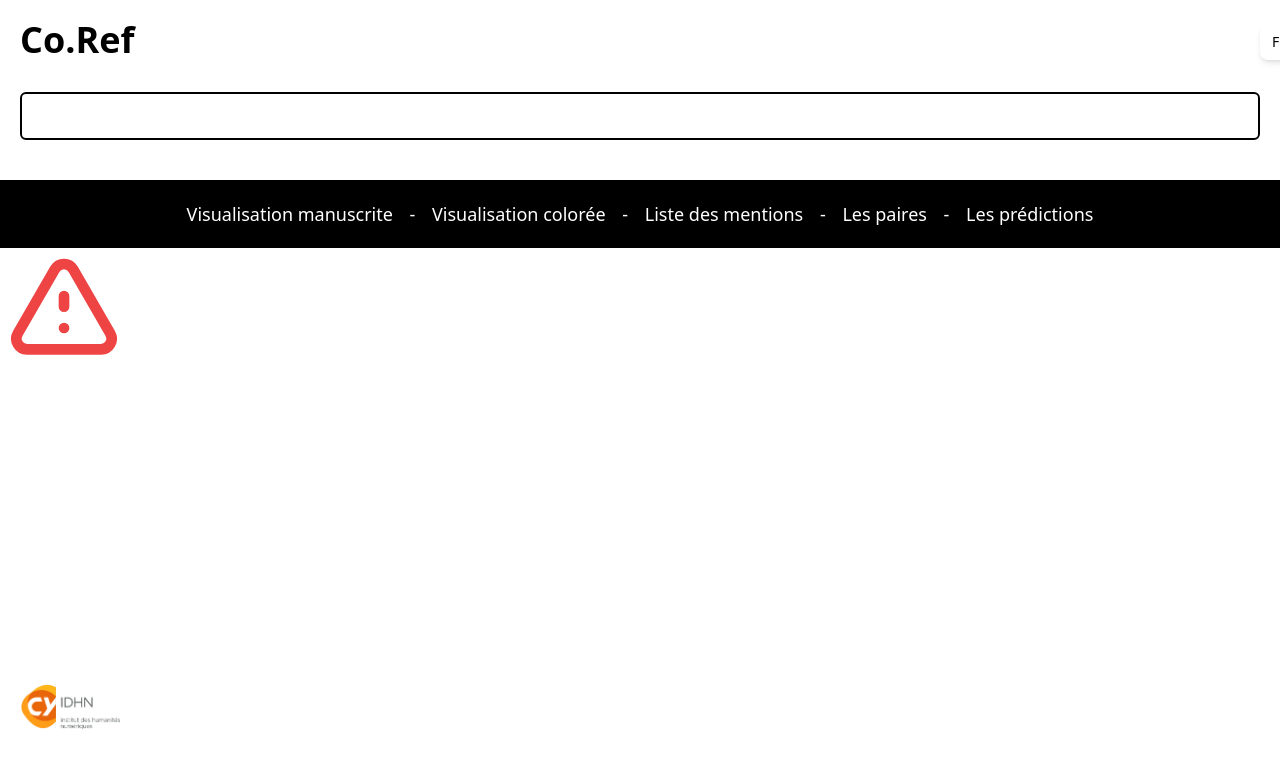
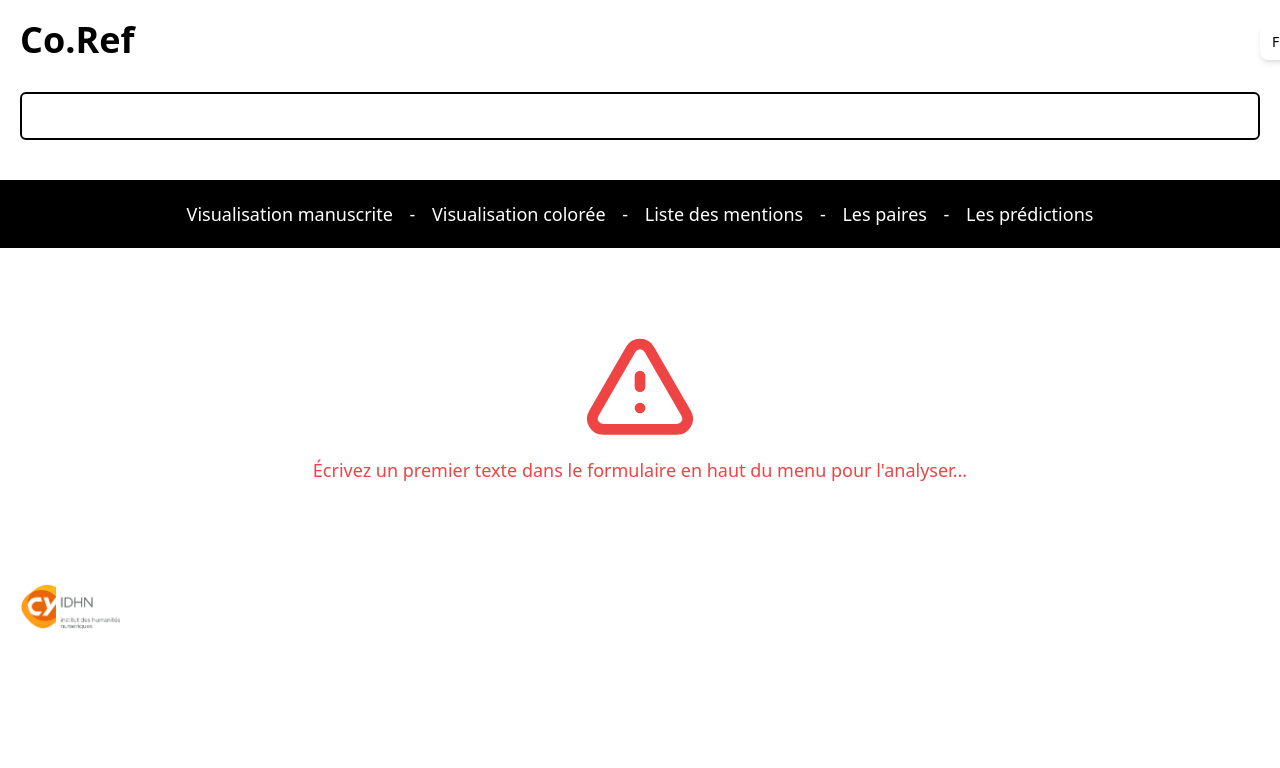
Before and after one commit to cyidhn/coref, a Vue app in the folder v2/: page / in a window 1280 px wide. Shown: the top 768 px of the page. Built offline with nearby package versions, Linux system fonts and the light colour scheme.

Commit message:
Change interface

```diff
--- a/v2/src/App.vue
+++ b/v2/src/App.vue
@@ -2,9 +2,6 @@
   <div>
     <Navbar />
     <Analytics />
-    <br/><br/><br/><br/>
-    <br/><br/><br/><br/>
-    <br/><br/><br/><br/>
     <Footer />
   </div>
 </template>
--- a/v2/src/components/Analytics.vue
+++ b/v2/src/components/Analytics.vue
@@ -1,5 +1,5 @@
 <template>
-    <div>
+    <div class="my-10 mx-5">
         <div>
             <Nothing />
         </div>
--- a/v2/src/components/Nothing.vue
+++ b/v2/src/components/Nothing.vue
@@ -1,7 +1,10 @@
 <template>
     <div>
-        <div class="text-center content-center flex flex-wrap">
-            <ExclamationIcon class="text-center w-32 h-32 text-red-500" aria-hidden="true" />
+        <div class="mt-20">
+            <ExclamationIcon class="mx-auto w-32 h-32 text-red-500" aria-hidden="true" />
+        </div>
+        <div class="mb-20">
+            <p class="text-center text-lg text-red-500">Écrivez un premier texte dans le formulaire en haut du menu pour l'analyser...</p>
         </div>
     </div>
 </template>
--- a/v2/src/main.js
+++ b/v2/src/main.js
@@ -8,20 +8,34 @@ const store = createStore({
     state() {
         return {
             count: 0,
-            menu: "man"
+            menu: "man",
+            loading: false,
+            search: ""
         }
     },
     mutations: {
         increment(state) {
             state.count++
         },
+        load(state) {
+            state.loading = !state.loading
+        },
         changeMenu(state, n) {
             state.menu = n
+        },
+        changeSearch(state, n) {
+            state.search = n
         }
     },
     getters: {
         menuChoice(state) {
             return state.menu
+        },
+        viewLoad(state) {
+            return state.loading
+        },
+        viewSearch(state) {
+            return state.search
         }
     }
 })
```
